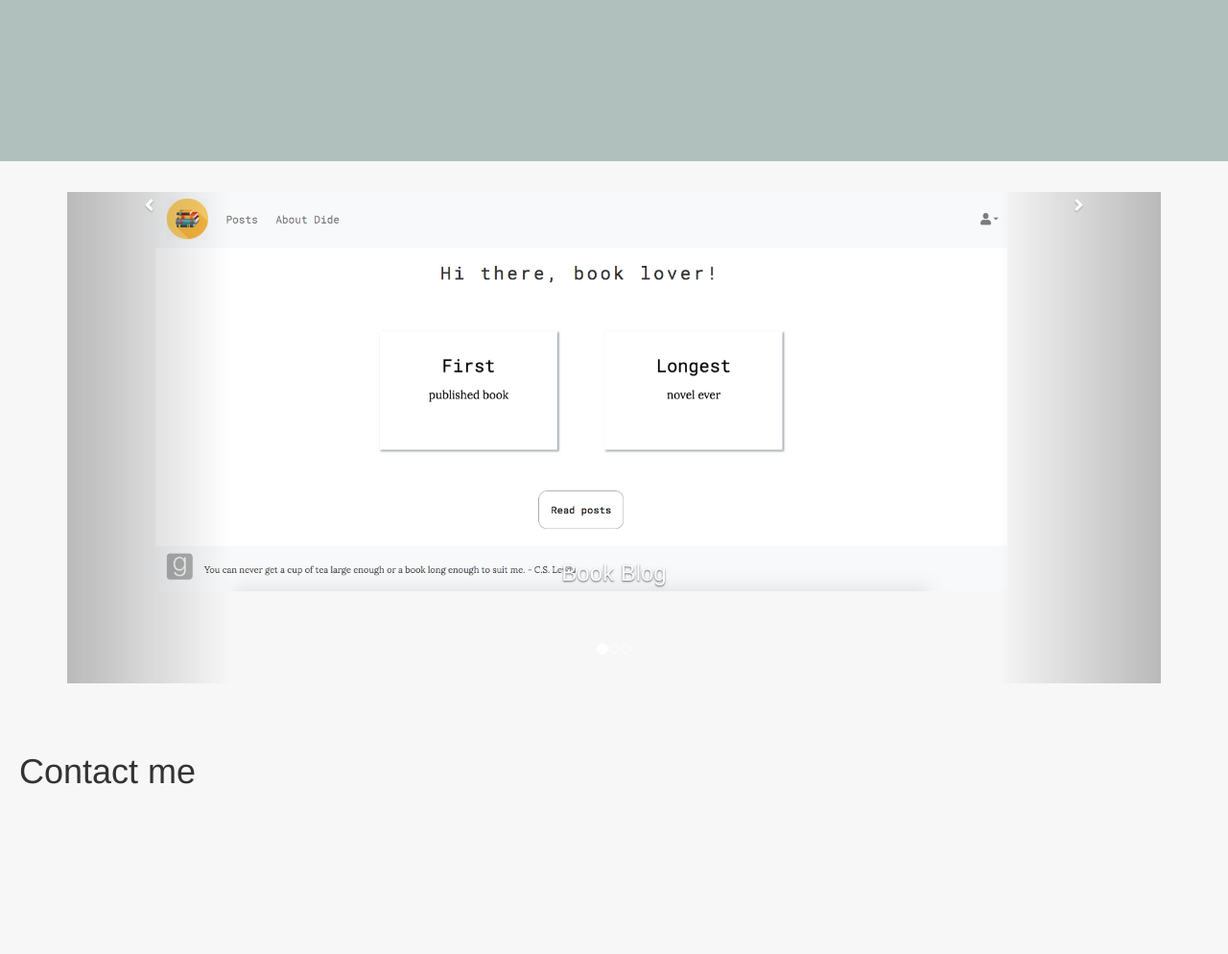
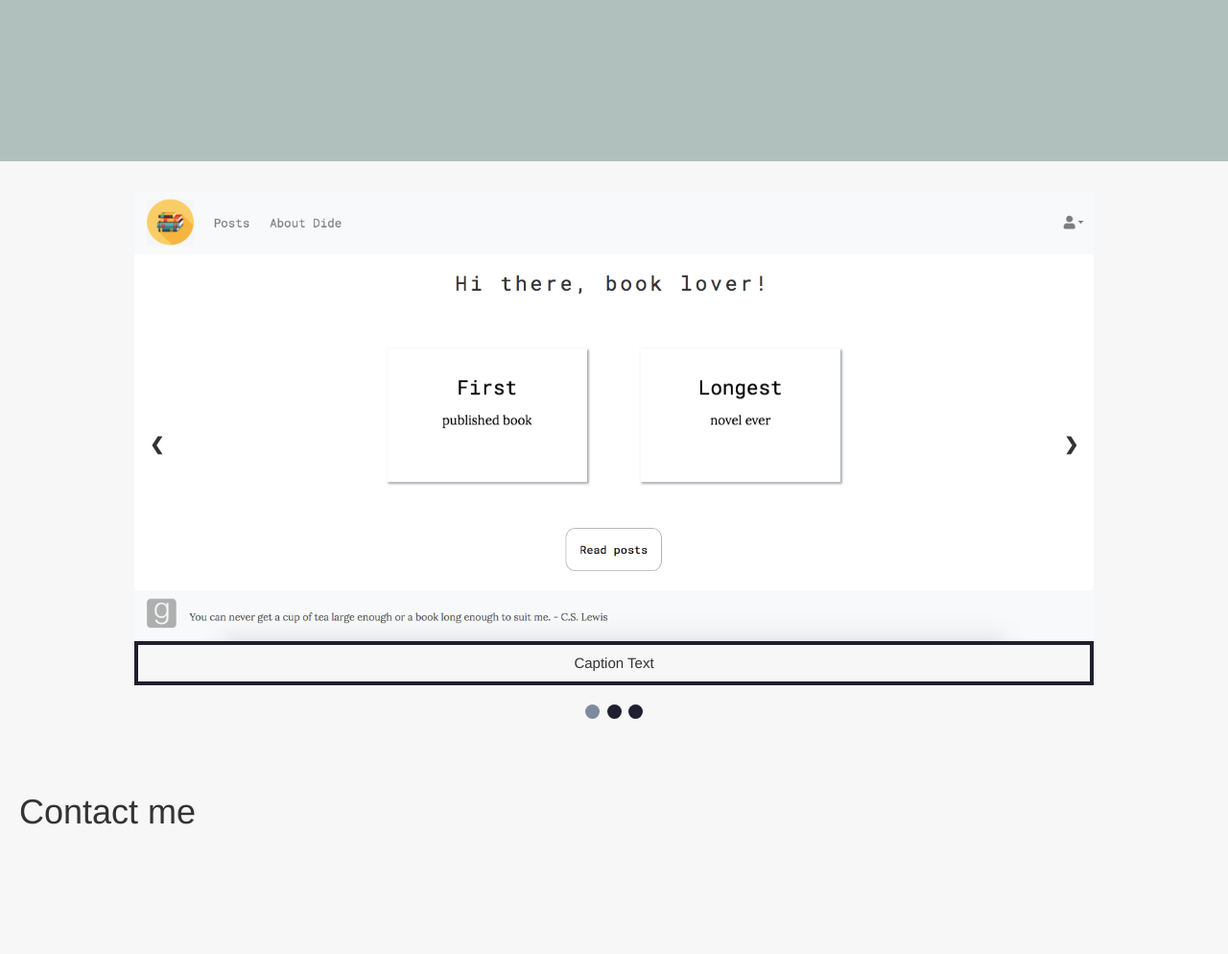
Before and after one commit to didemertens/portfolio, a Django app: page / in a window 1280 px wide. Shown: the part 2452-3446 px from the top of the page at 96% size. Run offline with Django 3.2, Linux system fonts and the light colour scheme; some libraries are stand-ins or nearby versions.

Commit message:
slideshow instead of carousel

```diff
--- a/static/css/style.css
+++ b/static/css/style.css
@@ -193,22 +193,99 @@ html #menu-contact:hover {
   padding: 20px;
 }
 
-#myCarousel {
-  height: 40vw;
+* {
+  box-sizing: border-box;
 }
 
-#book-blog {
-  height: 70%;
-  width: 80%;
-  margin-right: auto;
-  margin-left: 6vw;
+/* Slideshow container */
+.slideshow-container {
+  height: 140%;
+  max-width: 1000px;
+  position: relative;
+  margin: auto;
 }
 
-.carousel-caption {
-  top: auto;
-  bottom: -5vw;
+.mySlides {
+  display: none;
 }
 
+/* Next & previous buttons */
+.prev, .next {
+  cursor: pointer;
+  position: absolute;
+  top: 50%;
+  width: auto;
+  margin-top: -22px;
+  padding: 16px;
+  color: white;
+  font-weight: bold;
+  font-size: 18px;
+  transition: 0.6s ease;
+  border-radius: 0 3px 3px 0;
+  user-select: none;
+}
+
+/* Position the "next button" to the right */
+.next {
+  right: 0;
+  border-radius: 3px 0 0 3px;
+}
+
+/* On hover, add a black background color with a little bit see-through */
+.prev:hover, .next:hover {
+  background-color: #808A9F;
+}
+
+/* Caption text */
+.slideshow-text {
+  border: 4px solid #1F1F31;
+  font-size: 15px;
+  padding: 8px 12px;
+  width: 100%;
+  text-align: center;
+}
+
+/* The dots/bullets/indicators */
+.dot {
+  cursor: pointer;
+  height: 15px;
+  width: 15px;
+  margin: 0 2px;
+  background-color: #1F1F31;
+  border-radius: 50%;
+  display: inline-block;
+  transition: background-color 0.6s ease;
+}
+
+.active, .dot:hover {
+  background-color: #808A9F;
+}
+
+/* Fading animation */
+.fade {
+  -webkit-animation-name: fade;
+  -webkit-animation-duration: 1.5s;
+  animation-name: fade;
+  animation-duration: 1.5s;
+  opacity: 1 !important;
+}
+
+@-webkit-keyframes fade {
+  from {
+    opacity: 0.4;
+  }
+  to {
+    opacity: 1;
+  }
+}
+@keyframes fade {
+  from {
+    opacity: 0.4;
+  }
+  to {
+    opacity: 1;
+  }
+}
 #contact {
   padding-top: 2.5vw;
   padding-bottom: 2.5vw;
--- /dev/null
+++ b/static/js/slideshow.js
@@ -0,0 +1,28 @@
+var slideIndex = 1;
+showSlides(slideIndex);
+
+// Next/previous controls
+function plusSlides(n) {
+  showSlides(slideIndex += n);
+}
+
+// Thumbnail image controls
+function currentSlide(n) {
+  showSlides(slideIndex = n);
+}
+
+function showSlides(n) {
+  var i;
+  var slides = document.getElementsByClassName("mySlides");
+  var dots = document.getElementsByClassName("dot");
+  if (n > slides.length) {slideIndex = 1}
+  if (n < 1) {slideIndex = slides.length}
+  for (i = 0; i < slides.length; i++) {
+      slides[i].style.display = "none";
+  }
+  for (i = 0; i < dots.length; i++) {
+      dots[i].className = dots[i].className.replace(" active", "");
+  }
+  slides[slideIndex-1].style.display = "block";
+  dots[slideIndex-1].className += " active";
+}
--- a/static/scss/projects-middle.scss
+++ b/static/scss/projects-middle.scss
@@ -10,3 +10,93 @@
   height: calc(calc(100vh - 5vw) - 52px);
   padding: 20px;
 }
+
+// slideshow
+
+* {box-sizing:border-box}
+
+/* Slideshow container */
+.slideshow-container {
+  height: 140%;
+  max-width: 1000px;
+  position: relative;
+  margin: auto;
+}
+
+// /* Hide the images by default */
+.mySlides {
+  display: none;
+}
+
+/* Next & previous buttons */
+.prev, .next {
+  cursor: pointer;
+  position: absolute;
+  top: 50%;
+  width: auto;
+  margin-top: -22px;
+  padding: 16px;
+  color: white;
+  font-weight: bold;
+  font-size: 18px;
+  transition: 0.6s ease;
+  border-radius: 0 3px 3px 0;
+  user-select: none;
+}
+
+/* Position the "next button" to the right */
+.next {
+  right: 0;
+  border-radius: 3px 0 0 3px;
+}
+
+/* On hover, add a black background color with a little bit see-through */
+.prev:hover, .next:hover {
+  background-color: $border-blue;
+}
+
+/* Caption text */
+.slideshow-text {
+  // color: #f2f2f2;
+  border: 4px solid $dark-blue;
+  font-size: 15px;
+  padding: 8px 12px;
+  // position: absolute;
+  width: 100%;
+  text-align: center;
+}
+
+/* The dots/bullets/indicators */
+.dot {
+  cursor: pointer;
+  height: 15px;
+  width: 15px;
+  margin: 0 2px;
+  background-color: $dark-blue;
+  border-radius: 50%;
+  display: inline-block;
+  transition: background-color 0.6s ease;
+}
+
+.active, .dot:hover {
+  background-color: $border-blue;
+}
+
+/* Fading animation */
+.fade {
+  -webkit-animation-name: fade;
+  -webkit-animation-duration: 1.5s;
+  animation-name: fade;
+  animation-duration: 1.5s;
+  opacity: 1 !important;
+}
+
+@-webkit-keyframes fade {
+  from {opacity: .4}
+  to {opacity: 1}
+}
+
+@keyframes fade {
+  from {opacity: .4}
+  to {opacity: 1}
+}
--- a/templates/index.html
+++ b/templates/index.html
@@ -46,54 +46,41 @@
 <div id="projects">
   <div id="projects-middle">
     <h1>My projects</h1>
-
 </div>
 </div>
 
-<div id="myCarousel" class="carousel slide container" data-ride="carousel">
-  <!-- Indicators -->
-  <ol class="carousel-indicators">
-    <li data-target="#myCarousel" data-slide-to="0" class="active"></li>
-    <li data-target="#myCarousel" data-slide-to="1"></li>
-    <li data-target="#myCarousel" data-slide-to="2"></li>
-  </ol>
+<!-- Slideshow container -->
+<div class="slideshow-container">
 
-  <!-- Wrapper for slides -->
-  <div class="carousel-inner">
-    <div class="carousel-item active">
-      <img id="book-blog" src="{% static "media/book-pic.png" %}" alt="book blog">
-      <div class="carousel-caption">
-        <h3>Book Blog</h3>
-        <p>Django, HTML, CSS, JS</p>
-      </div>
-    </div>
-
-    <div class="carousel-item">
-      <img id="book-blog" src="{% static "media/book-pic.png" %}" alt="Chicago">
-      <div class="carousel-caption">
-        <h3>Chicago</h3>
-        <p>Thank you, Chicago!</p>
-      </div>
-    </div>
-
-    <div class="carousel-item">
-      <img id="book-blog" src="{% static "media/book-pic.png" %}" alt="New York">
-      <div class="carousel-caption">
-        <h3>New York</h3>
-        <p>We love the Big Apple!</p>
-      </div>
+  <!-- Full-width images with caption text -->
+  <div class="mySlides fade">
+    <div id="book-blog">
+      <img src="{% static "media/book-pic.png" %}" style="width:100%">
+      <div class="slideshow-text">Caption Text</div>
     </div>
   </div>
 
-  <!-- Left and right controls -->
-  <a class="left carousel-control" href="#myCarousel" data-slide="prev">
-    <span class="carousel-arrows"><i class="fa fa-angle-left left-arrow" aria-hidden="true"></i></span>
-    <span class="sr-only">Previous</span>
-  </a>
-  <a class="right carousel-control" href="#myCarousel" data-slide="next">
-    <span class="carousel-arrows"><i class="fa fa-angle-right" aria-hidden="true"></i></span>
-    <span class="sr-only">Next</span>
-  </a>
+  <div class="mySlides fade">
+    <img src="{% static "media/book-pic.png" %}" style="width:100%">
+    <div class="slideshow-text">Caption Two</div>
+  </div>
+
+  <div class="mySlides fade">
+    <img src="{% static "media/book-pic.png" %}" style="width:100%">
+    <div class="slideshow-text">Caption Three</div>
+  </div>
+
+  <!-- Next and previous buttons -->
+  <a class="prev" onclick="plusSlides(-1)">&#10094;</a>
+  <a class="next" onclick="plusSlides(1)">&#10095;</a>
+</div>
+<br>
+
+<!-- The dots/circles -->
+<div style="text-align:center">
+  <span class="dot" onclick="currentSlide(1)"></span>
+  <span class="dot" onclick="currentSlide(2)"></span>
+  <span class="dot" onclick="currentSlide(3)"></span>
 </div>
 
 
@@ -115,9 +102,5 @@
 
 <script src="static/js/jump.js"></script>
 <script src="static/js/scroll-top.js"></script>
-
-<script src="https://code.jquery.com/jquery-3.2.1.slim.min.js" integrity="sha384-KJ3o2DKtIkvYIK3UENzmM7KCkRr/rE9/Qpg6aAZGJwFDMVNA/GpGFF93hXpG5KkN" crossorigin="anonymous"></script>
-<script src="https://cdnjs.cloudflare.com/ajax/libs/popper.js/1.12.9/umd/popper.min.js" integrity="sha384-ApNbgh9B+Y1QKtv3Rn7W3mgPxhU9K/ScQsAP7hUibX39j7fakFPskvXusvfa0b4Q" crossorigin="anonymous"></script>
-<script src="https://maxcdn.bootstrapcdn.com/bootstrap/4.0.0/js/bootstrap.min.js" integrity="sha384-JZR6Spejh4U02d8jOt6vLEHfe/JQGiRRSQQxSfFWpi1MquVdAyjUar5+76PVCmYl" crossorigin="anonymous"></script>
-
+<script src="static/js/slideshow.js"></script>
 {% endblock body %}
```
Also changed, not shown: static/css/projects-middle.css (+16 -11 lines), 2 other files.
